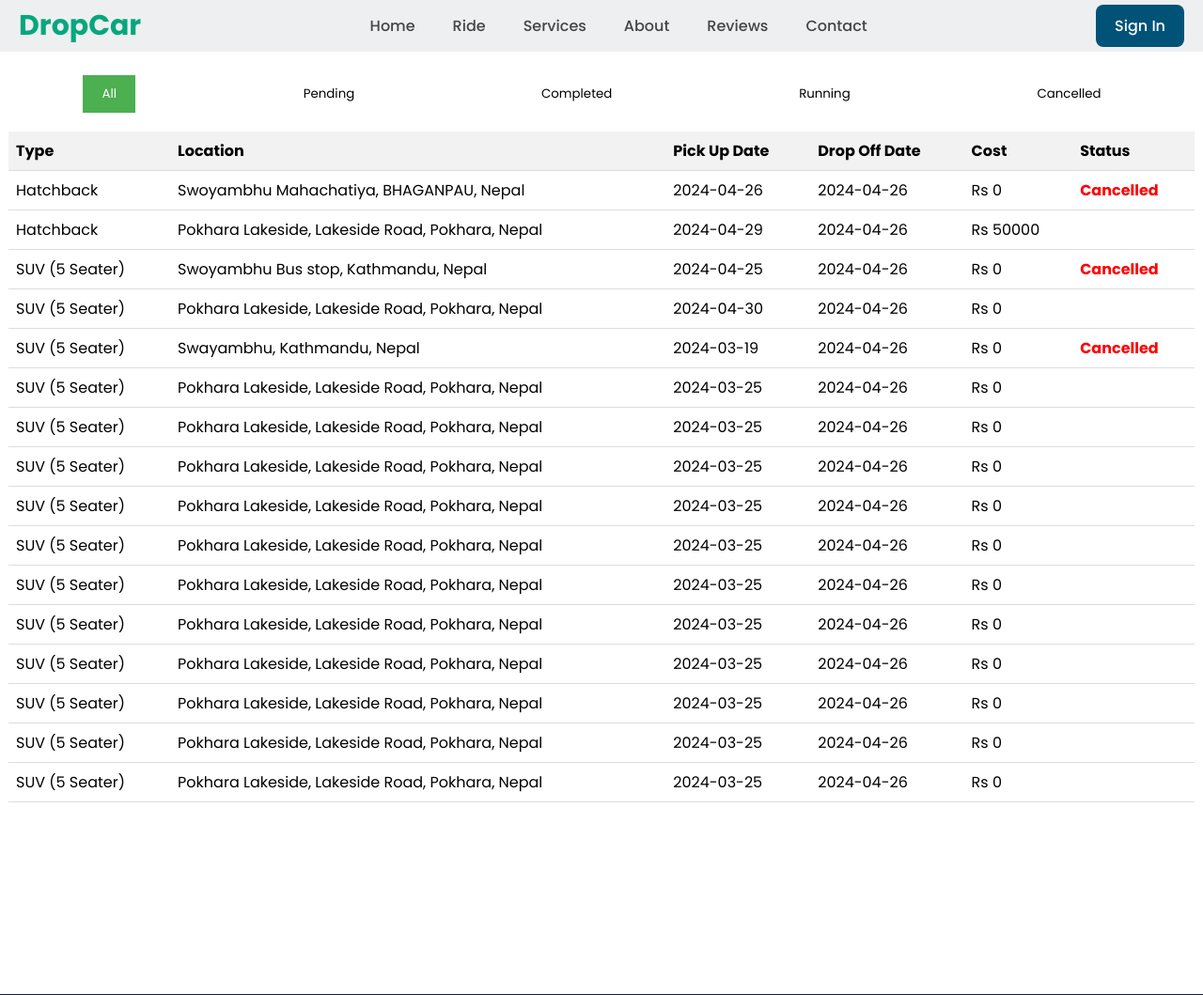
After one commit to amonlegend/DropCar, a Django app: page /my_booking in a window 1280 px wide. The commit adds this page. Shown: the top 1059 px of the page at 94% size. Run offline with Django 5.2, Linux system fonts and the light colour scheme; some libraries are stand-ins or nearby versions.

Commit message:
table created

```diff
--- a/accounts/urls.py
+++ b/accounts/urls.py
@@ -17,6 +17,7 @@ urlpatterns = [
     path('update_profile', views.update_profile, name='update_profile'),
     path('update_profile_pic', views.update_profile_pic, name='update_profile_pic'),
     path('update_password', views.update_password, name='update_password'),
+    path('my_booking', views.my_Booking_view, name='my_booking'),
 
 
 ]
--- a/accounts/views.py
+++ b/accounts/views.py
@@ -32,6 +32,9 @@ def loggedin(request):
 
 def my_Profile_view(request):
     return render(request, "myProfile.html")
+
+def my_Booking_view(request):
+    return render(request, "myBooking.html")
 
 # check if string is email
 def is_email(string):
--- a/static/css/landscript.css
+++ b/static/css/landscript.css
@@ -40,7 +40,13 @@ header{
     align-items: center;
     justify-content: space-between;
     background: #eeeff1;
-    padding: 5px 137px !important;
+    padding: 5px 20px;
+}
+.header-content{
+    max-width: 1262px;
+    width: 100%;
+    margin: 0 auto;
+    display: flex;
 }
 .logo {
     font-weight: bold;
@@ -50,7 +56,8 @@ header{
 }
 .navbar {
     display: flex;
-    margin-bottom: 0 !important;
+    margin: 0 auto;
+    align-items: center;
 }
 .navbar li {
     position: relative;
@@ -383,6 +390,10 @@ header{
         transition: 0.2s ease;
         text-align: left;
     }
+    .header-content{
+        justify-content: space-between;
+        align-items: center;
+    }
     ul.active{
         top: 100%;
     }
--- /dev/null
+++ b/static/css/my_booking.css
@@ -0,0 +1,53 @@
+.table-container {
+    max-width: 1262px;
+    margin: 0 auto;
+    margin-top: 80px;
+    display: flex;
+    flex-direction: column;
+    margin-bottom: 204px;
+  }
+
+  .tab-bar {
+    display: flex;
+    justify-content: space-around;
+    margin-bottom: 20px;
+  }
+
+  .tab-btn {
+    background-color: #fff;
+    border: none;
+    outline: none;
+    cursor: pointer;
+    padding: 10px 20px;
+    transition: background-color 0.3s ease;
+  }
+
+  .tab-btn.active {
+    background-color: #4caf50;
+    color: white;
+  }
+
+  .tab-btn:hover {
+    background-color: #ddd;
+  }
+
+  table {
+    width: 1262px;
+    border-collapse: collapse;
+  }
+
+  th,
+  td {
+    padding: 8px;
+    text-align: left;
+    border-bottom: 1px solid #ddd;
+  }
+
+  th {
+    background-color: #f2f2f2;
+  }
+
+  .cancelled {
+    color: red;
+    font-weight: bold;
+  }
--- a/templates/components/header.html
+++ b/templates/components/header.html
@@ -1,5 +1,7 @@
 
     <header>
+        <div class="header-content">
+
             <!-- Your styled header and navbar here -->
             <a href="{% url 'index' %}#home" class="logo">DropCar</a>
             <div class="bx bx-menu" id="menu-icon"></div>
@@ -35,13 +37,15 @@
 
                     <div class="dropdown-content">
                         <a href="{% url 'myProfile' %}">My Profile</a>
+                        <a href="{% url 'my_booking' %}">My Bookings</a>
                         <a href="{% url 'logout' %}">Log Out</a>
                     </div>
                 </div>
                 {% else %}
                 {% comment %} <a href="{% url 'login' %}">Sign In</a> {% endcomment %}
-                    <button class="log-in" onclick="window.location.href='{% url 'login' %}'">Sign In</button>
+                <button class="log-in" onclick="window.location.href={% url 'login' %}">Sign In</button>
                 {% endif %}
+            </div>
         </div>
         </header>
 </body>
--- /dev/null
+++ b/templates/myBooking.html
@@ -0,0 +1,159 @@
+{% extends 'components/base.html' %} {% load static %} {% block style %}
+<link
+  rel="stylesheet"
+  type="text/css"
+  href="{% static 'css/my_booking.css' %}"
+/>
+{% endblock style %} {% block content %}
+<div class="table-container">
+  <div class="tab-bar">
+    <button class="tab-btn active">All</button>
+    <button class="tab-btn">Pending</button>
+    <button class="tab-btn">Completed</button>
+    <button class="tab-btn">Running</button>
+    <button class="tab-btn">Cancelled</button>
+  </div>
+  <table>
+    <thead>
+      <tr>
+        <th>Type</th>
+        <th>Location</th>
+        <th>Pick Up Date</th>
+        <th>Drop Off Date</th>
+        <th>Cost</th>
+        <th>Status</th>
+      </tr>
+    </thead>
+    <tbody class="tbody-scroll">
+      <tr>
+        <td>Hatchback</td>
+        <td>Swoyambhu Mahachatiya, BHAGANPAU, Nepal</td>
+        <td>2024-04-26</td>
+        <td>2024-04-26</td>
+        <td>Rs 0</td>
+        <td><span class="cancelled">Cancelled</span></td>
+      </tr>
+      <tr>
+        <td>Hatchback</td>
+        <td>Pokhara Lakeside, Lakeside Road, Pokhara, Nepal</td>
+        <td>2024-04-29</td>
+        <td>2024-04-26</td>
+        <td>Rs 50000</td>
+        <td></td>
+      </tr>
+      <tr>
+        <td>SUV (5 Seater)</td>
+        <td>Swoyambhu Bus stop, Kathmandu, Nepal</td>
+        <td>2024-04-25</td>
+        <td>2024-04-26</td>
+        <td>Rs 0</td>
+        <td><span class="cancelled">Cancelled</span></td>
+      </tr>
+      <tr>
+        <td>SUV (5 Seater)</td>
+        <td>Pokhara Lakeside, Lakeside Road, Pokhara, Nepal</td>
+        <td>2024-04-30</td>
+        <td>2024-04-26</td>
+        <td>Rs 0</td>
+        <td></td>
+      </tr>
+      <tr>
+        <td>SUV (5 Seater)</td>
+        <td>Swayambhu, Kathmandu, Nepal</td>
+        <td>2024-03-19</td>
+        <td>2024-04-26</td>
+        <td>Rs 0</td>
+        <td><span class="cancelled">Cancelled</span></td>
+      </tr>
+      <tr>
+        <td>SUV (5 Seater)</td>
+        <td>Pokhara Lakeside, Lakeside Road, Pokhara, Nepal</td>
+        <td>2024-03-25</td>
+        <td>2024-04-26</td>
+        <td>Rs 0</td>
+        <td></td>
+      </tr>
+      <tr>
+        <td>SUV (5 Seater)</td>
+        <td>Pokhara Lakeside, Lakeside Road, Pokhara, Nepal</td>
+        <td>2024-03-25</td>
+        <td>2024-04-26</td>
+        <td>Rs 0</td>
+        <td></td>
+      </tr>
+      <tr>
+        <td>SUV (5 Seater)</td>
+        <td>Pokhara Lakeside, Lakeside Road, Pokhara, Nepal</td>
+        <td>2024-03-25</td>
+        <td>2024-04-26</td>
+        <td>Rs 0</td>
+        <td></td>
+      </tr>
+      <tr>
+        <td>SUV (5 Seater)</td>
+        <td>Pokhara Lakeside, Lakeside Road, Pokhara, Nepal</td>
+        <td>2024-03-25</td>
+        <td>2024-04-26</td>
+        <td>Rs 0</td>
+        <td></td>
+      </tr>
+      <tr>
+        <td>SUV (5 Seater)</td>
+        <td>Pokhara Lakeside, Lakeside Road, Pokhara, Nepal</td>
+        <td>2024-03-25</td>
+        <td>2024-04-26</td>
+        <td>Rs 0</td>
+        <td></td>
+      </tr>
+      <tr>
+        <td>SUV (5 Seater)</td>
+        <td>Pokhara Lakeside, Lakeside Road, Pokhara, Nepal</td>
+        <td>2024-03-25</td>
+        <td>2024-04-26</td>
+        <td>Rs 0</td>
+        <td></td>
+      </tr>
+      <tr>
+        <td>SUV (5 Seater)</td>
+        <td>Pokhara Lakeside, Lakeside Road, Pokhara, Nepal</td>
+        <td>2024-03-25</td>
+        <td>2024-04-26</td>
+        <td>Rs 0</td>
+        <td></td>
+      </tr>
+      <tr>
+        <td>SUV (5 Seater)</td>
+        <td>Pokhara Lakeside, Lakeside Road, Pokhara, Nepal</td>
+        <td>2024-03-25</td>
+        <td>2024-04-26</td>
+        <td>Rs 0</td>
+        <td></td>
+      </tr>
+      <tr>
+        <td>SUV (5 Seater)</td>
+        <td>Pokhara Lakeside, Lakeside Road, Pokhara, Nepal</td>
+        <td>2024-03-25</td>
+        <td>2024-04-26</td>
+        <td>Rs 0</td>
+        <td></td>
+      </tr>
+      <tr>
+        <td>SUV (5 Seater)</td>
+        <td>Pokhara Lakeside, Lakeside Road, Pokhara, Nepal</td>
+        <td>2024-03-25</td>
+        <td>2024-04-26</td>
+        <td>Rs 0</td>
+        <td></td>
+      </tr>
+      <tr>
+        <td>SUV (5 Seater)</td>
+        <td>Pokhara Lakeside, Lakeside Road, Pokhara, Nepal</td>
+        <td>2024-03-25</td>
+        <td>2024-04-26</td>
+        <td>Rs 0</td>
+        <td></td>
+      </tr>
+    </tbody>
+  </table>
+</div>
+{% endblock content %}
```
Lines whose indentation alone changed are shown as unchanged.
